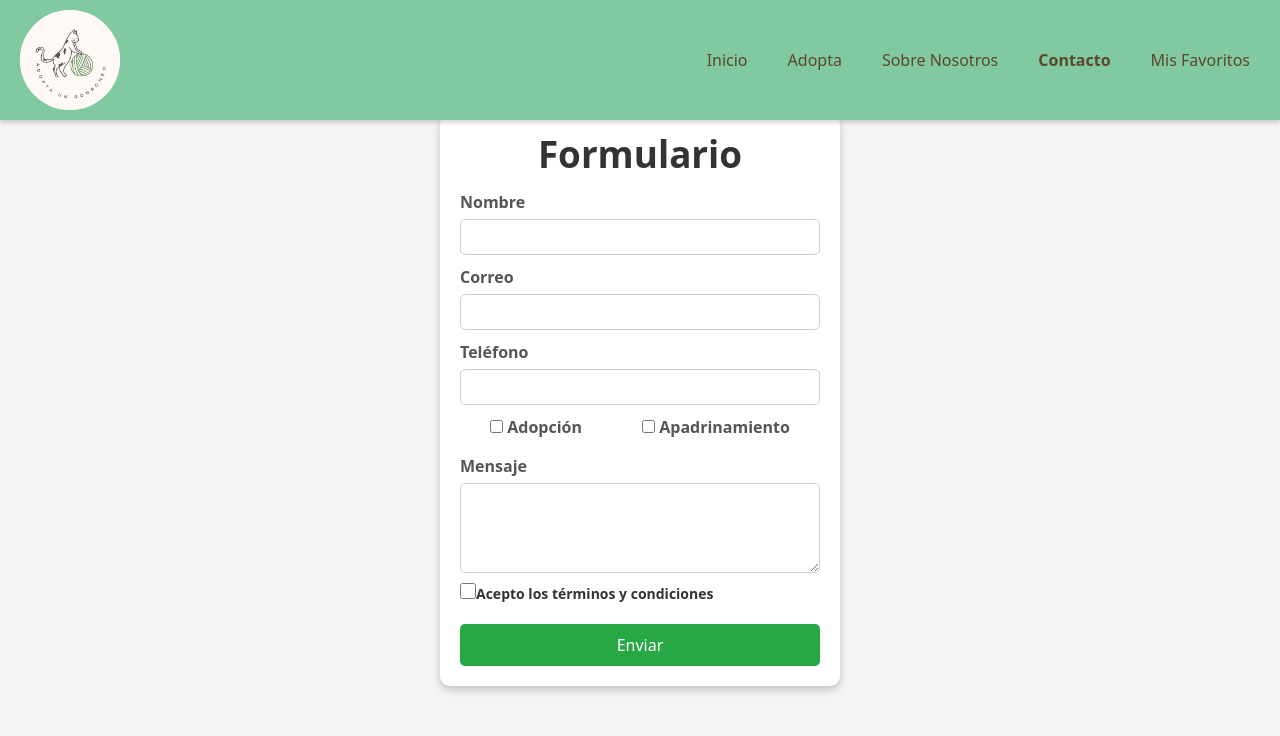
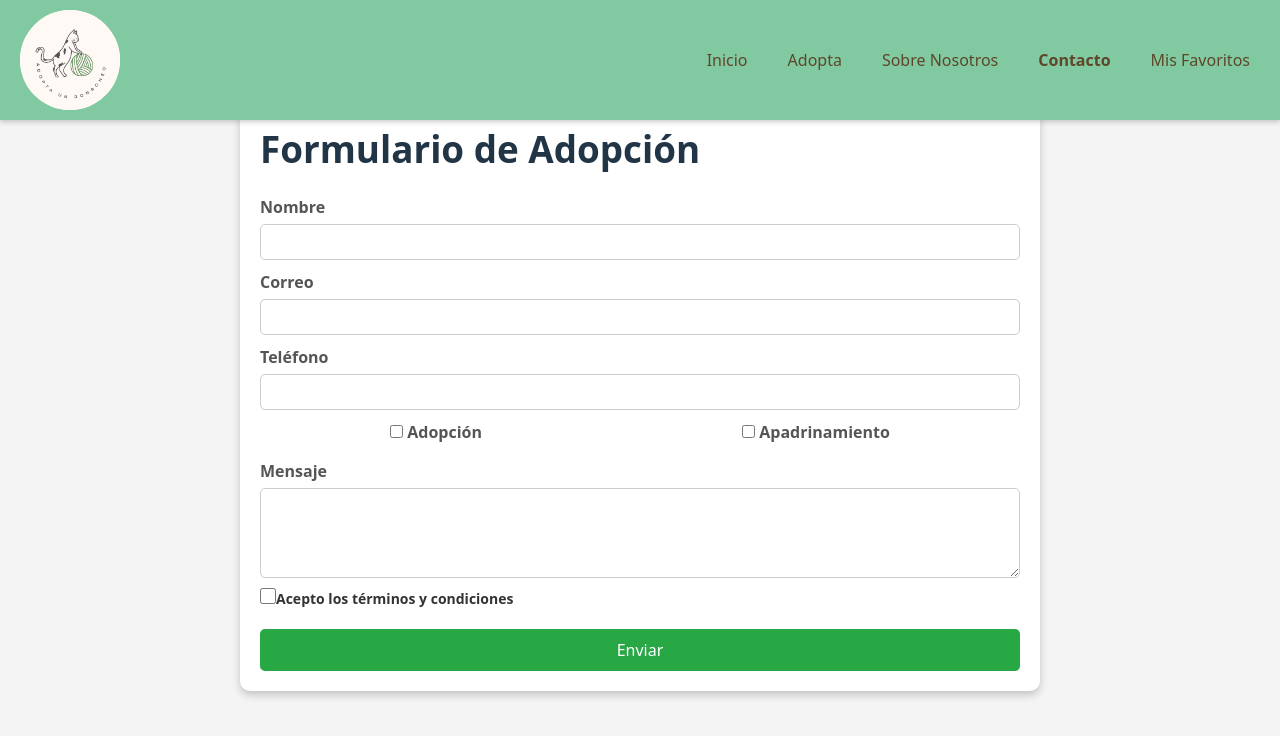
Before and after one commit to Noemi1977/Adopta_un_ronroneo, a React (Vite) app: page /Contacto in a window 1280 px wide. Shown: the top 736 px of the page. Built offline with nearby package versions, Linux system fonts and the light colour scheme; the HTML template or start-up script is replaced by a standard one.

Commit message:
new component Slider

```diff
--- a/src/components/AdoptForm/AdoptForm.css
+++ b/src/components/AdoptForm/AdoptForm.css
@@ -1,3 +1,4 @@
+/* Estilos generales */
 body {
   display: flex;
   justify-content: center;
@@ -7,19 +8,67 @@ body {
   background-color: #f4f4f4;
 }
 
+/* Contenedor principal que agrupa la ficha del gato y el formulario */
 .form-container {
+  display: flex;
+  gap: 20px; /* Espaciado entre la ficha del gato y el formulario */
   background-color: white;
   padding: 20px;
   border-radius: 10px;
   box-shadow: 0px 4px 8px rgba(0, 0, 0, 0.2);
-  width: 400px;
+  width: 800px; /* Ajusta el ancho total */
 }
 
-h1 {
-  text-align: center;
-  color: #333;
+/* Contenedor que alinea la ficha del gato a la izquierda y el formulario a la derecha */
+.form-layout {
+  display: flex;
+  justify-content: space-between;
+  align-items: flex-start;
+  width: 100%;
+  gap: 30px;
 }
 
+/* Ficha del gato */
+.cat-info {
+  flex: 1;
+  display: flex;
+  flex-direction: column;
+  align-items: center;
+  text-align: center;
+  padding: 20px;
+  background: white;
+  border-radius: 10px;
+  box-shadow: 0px 4px 8px rgba(0, 0, 0, 0.2);
+  max-width: 300px; /* Controla el tamaño de la ficha */
+}
+
+/* Contenedor de la imagen del gato */
+.cat-image-container {
+  width: 100%;
+  max-width: 250px; /* Limita el tamaño máximo */
+  height: auto;
+  overflow: hidden;
+  display: flex;
+  justify-content: center;
+}
+
+/* Imagen del gato */
+.cat-image {
+  width: 100%;
+  height: auto;
+  border-radius: 10px;
+  object-fit: cover;
+}
+
+/* Estilos del formulario */
+.adoption-form {
+  flex: 1;
+  display: flex;
+  flex-direction: column;
+  width: 100%;
+}
+
+/* Campos de entrada y etiquetas */
 .input-group {
   display: flex;
   flex-direction: column;
@@ -41,12 +90,14 @@ textarea {
   font-size: 16px;
 }
 
+/* Grupo de checkboxes */
 .checkbox-group {
   display: flex;
   justify-content: space-around;
   margin-top: 10px;
 }
 
+/* Botón de envío */
 button {
   width: 100%;
   padding: 10px;
@@ -64,6 +115,7 @@ button:hover {
   background-color: #218838;
 }
 
+/* Mensaje de éxito */
 .mensaje-exito {
   background-color: #d4edda;
   color: #155724;
@@ -74,10 +126,11 @@ button:hover {
   font-weight: bold;
 }
 
+/* Estilos para términos y condiciones */
 .checkbox-terminos {
   display: flex;
   align-items: center;
-  gap: 20 px;
+  gap: 10px;
   margin-top: 10px;
 }
 
@@ -93,6 +146,7 @@ button:hover {
   cursor: pointer;
 }
 
+/* Mensajes de error */
 .error-message {
   color: red;
   font-size: 12px;
--- a/src/components/AdoptForm/AdoptForm.jsx
+++ b/src/components/AdoptForm/AdoptForm.jsx
@@ -1,16 +1,18 @@
-import React, { useState } from 'react';
-import { useForm } from 'react-hook-form';
-import './AdoptForm.css';
+import React, { useState } from "react";
+import { useForm } from "react-hook-form";
+import { useLocation } from "react-router-dom";
+import "./AdoptForm.css";
 
 function AdoptForm() {
+  const location = useLocation();
+  const cat = location.state?.cat;
+
   const { register, handleSubmit, watch, setValue, reset, formState: { errors } } = useForm();
   const [mensajeExito, setMensajeExito] = useState("");
 
-  // Observar los valores de los checkboxes
   const adopcion = watch("adopcion", false);
   const apadrinamiento = watch("apadrinamiento", false);
 
-  // Manejar el cambio para que solo uno pueda estar activo
   const handleCheckboxChange = (field) => {
     if (field === "adopcion") {
       setValue("apadrinamiento", false);
@@ -21,50 +23,70 @@ function AdoptForm() {
 
   const onSubmit = handleSubmit((data) => {
     console.log("Datos enviados:", data);
-
     setMensajeExito("📨 Correo enviado con éxito");
-
     reset();
     setTimeout(() => setMensajeExito(""), 4000);
   });
 
   return (
     <div className="form-container">
-      <h1>Formulario</h1>
+      <div className="form-layout">
+        {/* Ficha del gato*/}
+        {cat && (
+          <div className="cat-info">
+            <h2><strong>Nombre:</strong> {cat.name}</h2>
+            <div className="cat-image-container">
+                <img src={cat.url} alt={cat.name} className="cat-image" />
+        </div>
+            <p><strong>Temperamento:</strong> {cat.temperament}</p>
+          </div>
+        )}
+
+        {/* Formulario a la derecha */}
+        <form onSubmit={onSubmit} className="adoption-form">
+          <h1>Formulario de Adopción</h1>
+
           {mensajeExito && <div className="mensaje-exito">{mensajeExito}</div>}
 
-      <form onSubmit={onSubmit}>
           <div className="input-group">
             <label>Nombre</label>
-          <input type="text" {...register("nombre", {
+            <input
+              type="text"
+              {...register("nombre", {
                 required: { value: true, message: "Nombre es requerido" },
                 minLength: { value: 3, message: "Mínimo 3 caracteres" },
-            maxLength: { value: 40, message: "Máximo 40 caracteres" }
-          })} />
+                maxLength: { value: 40, message: "Máximo 40 caracteres" },
+              })}
+            />
           </div>
           {errors.nombre && <span className="error-message">{errors.nombre.message}</span>}
 
           <div className="input-group">
             <label>Correo</label>
-          <input type="email" {...register("email", {
+            <input
+              type="email"
+              {...register("email", {
                 required: { value: true, message: "Correo requerido" },
                 pattern: {
                   value: /^[a-zA-Z0-9._%+-]+@[a-zA-Z0-9.-]+\.[a-zA-Z]{2,}$/,
-              message: "Correo no válido"
-            }
-          })} />
+                  message: "Correo no válido",
+                },
+              })}
+            />
           </div>
           {errors.email && <span className="error-message">{errors.email.message}</span>}
 
           <div className="input-group">
             <label>Teléfono</label>
-          <input type="text" {...register("telefono",{
+            <input
+              type="text"
+              {...register("telefono", {
                 required: { value: true, message: "Necesitamos un teléfono de contacto" },
-               pattern: { value: /^[0-9]{9}$/, message: "El teléfono debe tener 9 dígitos numéricos" }
-          })} />
+                pattern: { value: /^[0-9]{9}$/, message: "El teléfono debe tener 9 dígitos numéricos" },
+              })}
+            />
+          </div>
           {errors.telefono && <span className="error-message">{errors.telefono.message}</span>}
-
-        </div>
 
           <div className="checkbox-group">
             <label>
@@ -76,7 +98,8 @@ function AdoptForm() {
                   setValue("adopcion", !adopcion);
                   handleCheckboxChange("adopcion");
                 }}
-            /> Adopción
+              />{" "}
+              Adopción
             </label>
 
             <label>
@@ -88,7 +111,8 @@ function AdoptForm() {
                   setValue("apadrinamiento", !apadrinamiento);
                   handleCheckboxChange("apadrinamiento");
                 }}
-            /> Apadrinamiento
+              />{" "}
+              Apadrinamiento
             </label>
           </div>
 
@@ -97,7 +121,7 @@ function AdoptForm() {
             <textarea
               id="mensaje"
               {...register("mensaje", {
-              required: { value: true, message: "El mensaje es obligatorio" }
+                required: { value: true, message: "El mensaje es obligatorio" },
               })}
               rows="4"
             ></textarea>
@@ -109,7 +133,7 @@ function AdoptForm() {
               <input
                 type="checkbox"
                 {...register("terminos", {
-              required: { value: true, message: "Tienes que aceptar los términos y condiciones" }
+                  required: { value: true, message: "Tienes que aceptar los términos y condiciones" },
                 })}
               />
               Acepto los términos y condiciones
@@ -118,8 +142,8 @@ function AdoptForm() {
           {errors.terminos && <span className="error-message">{errors.terminos.message}</span>}
 
           <button type="submit">Enviar</button>
-
         </form>
+      </div>
     </div>
   );
 }
--- a/src/components/CatCard/CatCard.jsx
+++ b/src/components/CatCard/CatCard.jsx
@@ -5,7 +5,7 @@ function CatsCard({ cat, isFavorite, onToggleFavorite }) {
   const navigate = useNavigate();
 
   const handleAdoptClick = () => {
-    navigate("/Contacto");
+    navigate("/Contacto", { state: { cat } });
   };
 
   return (
--- a/src/components/CatsSlider/CatSlider.jsx
+++ b/src/components/CatsSlider/CatSlider.jsx
@@ -1,5 +1,5 @@
 import { useEffect, useState } from "react";
-import CatsCard from "../CatCard/CatCard";
+import SliderContainer from "../Slider/Slider";
 import { fetchCats } from "../../services/catService";
 import "./CatSlider.css";
 
@@ -24,7 +24,7 @@ function CatSlider() {
     const newFavorites = { ...favorites, [id]: !favorites[id] };
     setFavorites(newFavorites); // Actualiza el estado local
     localStorage.setItem("favorites", JSON.stringify(newFavorites)); // Guarda en localStorage
-    console.log("Estado de favoritos actualizado:", newFavorites);
+    // console.log("favoritos:", newFavorites);
   };
 
   const nCard = 7;
@@ -42,30 +42,14 @@ function CatSlider() {
   };
 
   return (
-    <div className="slider-container">
-      <button onClick={preCard} disabled={slider === 0} className="slider-button">
-        ◀
-      </button>
-
-      <div className="cards-container">
-        {cats.slice(slider, slider + nCard).map((cat) => (
-          <CatsCard
-            key={cat.id}
-            cat={cat}
-            isFavorite={!!favorites[cat.id]}
-            onToggleFavorite={() => handleFavoriteChange(cat.id)}
-          />
-        ))}
-      </div>
-
-      <button
-        onClick={nextCard}
-        disabled={slider + nCard >= cats.length}
-        className="slider-button"
-      >
-        ▶
-      </button>
-    </div>
+    <SliderContainer
+      cats={cats.map((cat) => ({ ...cat, isFavorite: favorites[cat.id] }))}
+      slider={slider}
+      nCard={nCard}
+      onToggleFavorite={handleFavoriteChange}
+      preCard={preCard}
+      nextCard={nextCard}
+    />
   );
 }
 
--- a/src/components/Favorites/FavoritesPage.jsx
+++ b/src/components/Favorites/FavoritesPage.jsx
@@ -1,15 +1,35 @@
 import React from "react";
-import { Link } from "react-router-dom";
-
+import SliderContainer from "../Slider/Slider";
 const FavoritesPage = () => {
-  // Obtener los datos de los gatos almacenados en el localStorage
   const storedCats = JSON.parse(localStorage.getItem("catsData")) || [];
-
-  // Obtener los IDs favoritos
   const favorites = JSON.parse(localStorage.getItem("favorites")) || {};
 
-  // Filtrar los gatos que están marcados como favoritos
-  const favoriteCats = storedCats.filter((cat) => favorites[cat.id]);
+  const favoriteCats = storedCats
+    .filter((cat) => favorites[cat.id])
+    .map((cat) => ({ ...cat, isFavorite: true }));
+
+  const [slider, setSlider] = React.useState(0);
+
+  const nCard = 5;
+
+  const nextCard = () => {
+    if (slider + nCard < favoriteCats.length) {
+      setSlider(slider + 1);
+    }
+  };
+
+  const preCard = () => {
+    if (slider > 0) {
+      setSlider(slider - 1);
+    }
+  };
+
+  // Función para manejar cambios en favoritos
+  const handleFavoriteChange = (id) => {
+    const newFavorites = { ...favorites, [id]: !favorites[id] };
+    localStorage.setItem("favorites", JSON.stringify(newFavorites));
+    window.location.reload(); // Recarga la página para reflejar los cambios
+  };
 
   return (
     <div className="favorites-page">
@@ -17,15 +37,14 @@ const FavoritesPage = () => {
       {favoriteCats.length === 0 ? (
         <p>No has marcado ningún gato como favorito.</p>
       ) : (
-        <div className="favorites-container">
-          {favoriteCats.map((cat) => (
-            <div key={cat.id} className="favorite-card">
-              <img src={cat.url} alt={cat.name} className="cat-image" />
-              <h3>{cat.name}</h3>
-              <p>{cat.temperament}</p>
-            </div>
-          ))}
-        </div>
+        <SliderContainer
+          cats={favoriteCats}
+          slider={slider}
+          nCard={nCard}
+          onToggleFavorite={handleFavoriteChange}
+          preCard={preCard}
+          nextCard={nextCard}
+        />
       )}
     </div>
   );
--- /dev/null
+++ b/src/components/Slider/Slider.jsx
@@ -0,0 +1,33 @@
+import React from "react";
+import CatsCard from "../CatCard/CatCard";
+
+function SliderContainer({ cats, slider, nCard, onToggleFavorite, preCard, nextCard }) {
+  return (
+    <div className="slider-container">
+      <button onClick={preCard} disabled={slider === 0} className="slider-button">
+        ◀
+      </button>
+
+      <div className="cards-container">
+        {cats.slice(slider, slider + nCard).map((cat) => (
+          <CatsCard
+            key={cat.id}
+            cat={cat}
+            isFavorite={!!cat.isFavorite}
+            onToggleFavorite={() => onToggleFavorite(cat.id)}
+          />
+        ))}
+      </div>
+
+      <button
+        onClick={nextCard}
+        disabled={slider + nCard >= cats.length}
+        className="slider-button"
+      >
+        ▶
+      </button>
+    </div>
+  );
+}
+
+export default SliderContainer;
--- a/src/services/catService.js
+++ b/src/services/catService.js
@@ -9,7 +9,7 @@ export const fetchCats = async () => {
       headers: { "x-api-key": API_KEY }
     });
     console.log(response.data);
-    localStorage.removeItem("favorites");
+    // localStorage.removeItem("favorites");
 
     //  map crea un nuevo array y recorre cada gato y transforma los datos en un nuevo objeto con la estructura que queremos.
     const catsData = response.data.map(cat=>({
```
Lines whose indentation alone changed are shown as unchanged.
